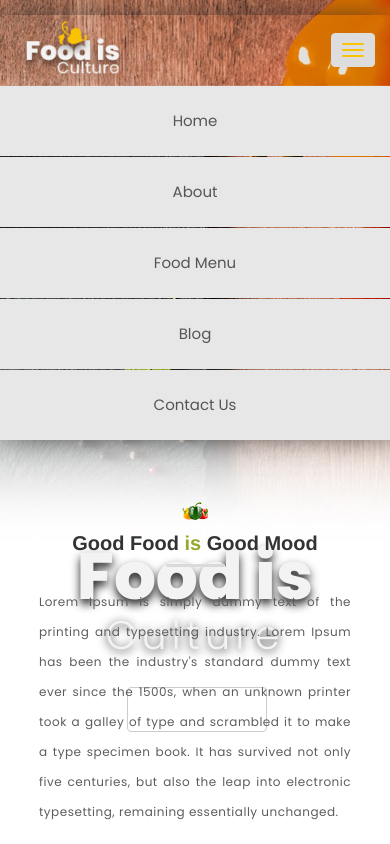
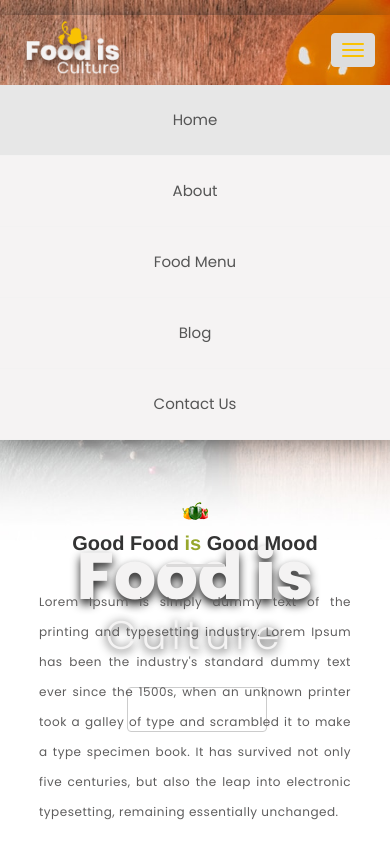
Before and after one commit to Rakesh1992/foodisculture, a plain HTML site: page index.html in a window 390 px wide. Both pictures are taken after a click on the button "Toggle navigation". Drawn offline with Linux system fonts and the light colour scheme.

Commit message:
code change

```diff
--- a/css/style.css
+++ b/css/style.css
@@ -600,8 +600,8 @@ body::-webkit-scrollbar-thumb {
   .navbar-nav>li
   {
     width:100%;
-    background-color: #e7e7e7;
-    margin-top: 1px;
+    background-color: #f5f3f3;
+    border-bottom: 1px solid #f3f2f2;
   }
 
   .navbar-default .navbar-nav>li>a
```
